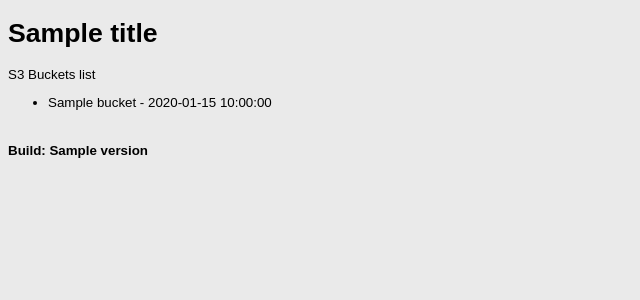
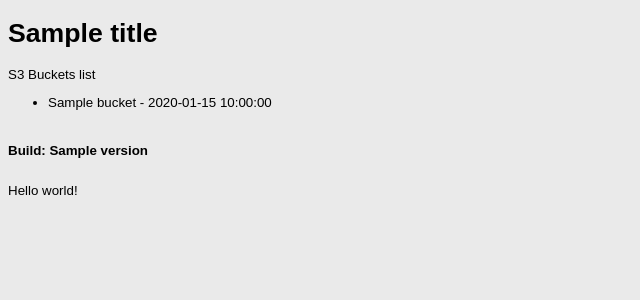
Before and after one commit to olap74/ecs-python-tg, a Flask app: template app/app/templates/home.html in a window 1280 px wide. Shown: the top 300 px of the page, without its empty margins (0-640 px from the left). Run offline with Flask 2, Linux system fonts and the light colour scheme; the template is opened without the code that fills it: most values are stand-ins (such as "Sample title", 1, 10 or a date in 2020); parts of the project's set-up code (start-up, migrations or seed data) failed here and were passed over.

Commit message:
Test build

```diff
--- a/app/app/templates/home.html
+++ b/app/app/templates/home.html
@@ -30,6 +30,7 @@
     <p>&nbsp;</p>
     <div align="bottom"><font style="size: 90%; font-weight: bold;">Build: {{ version }}</font></div>
     <p>&nbsp;</p>
+    Hello world!
     <p>&nbsp;</p>
   </body>
 </html>
```
